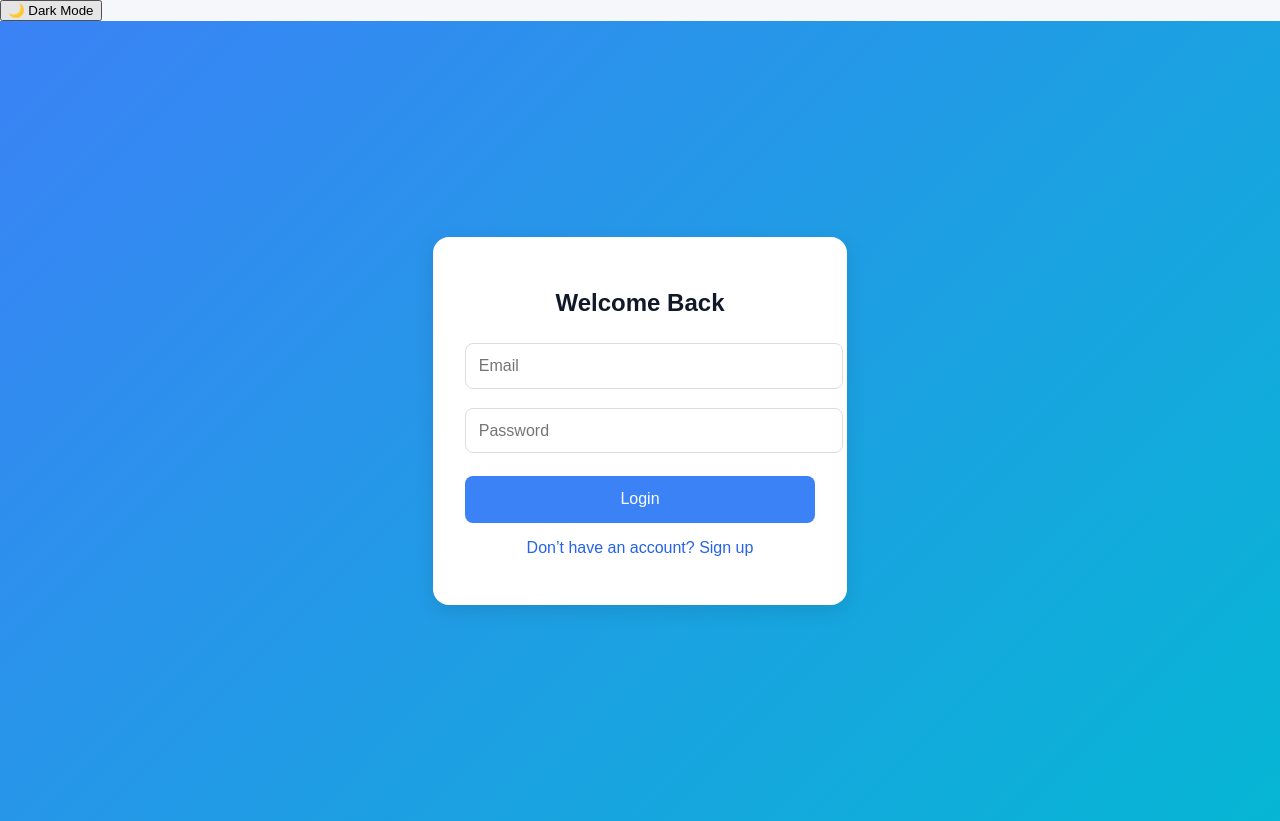
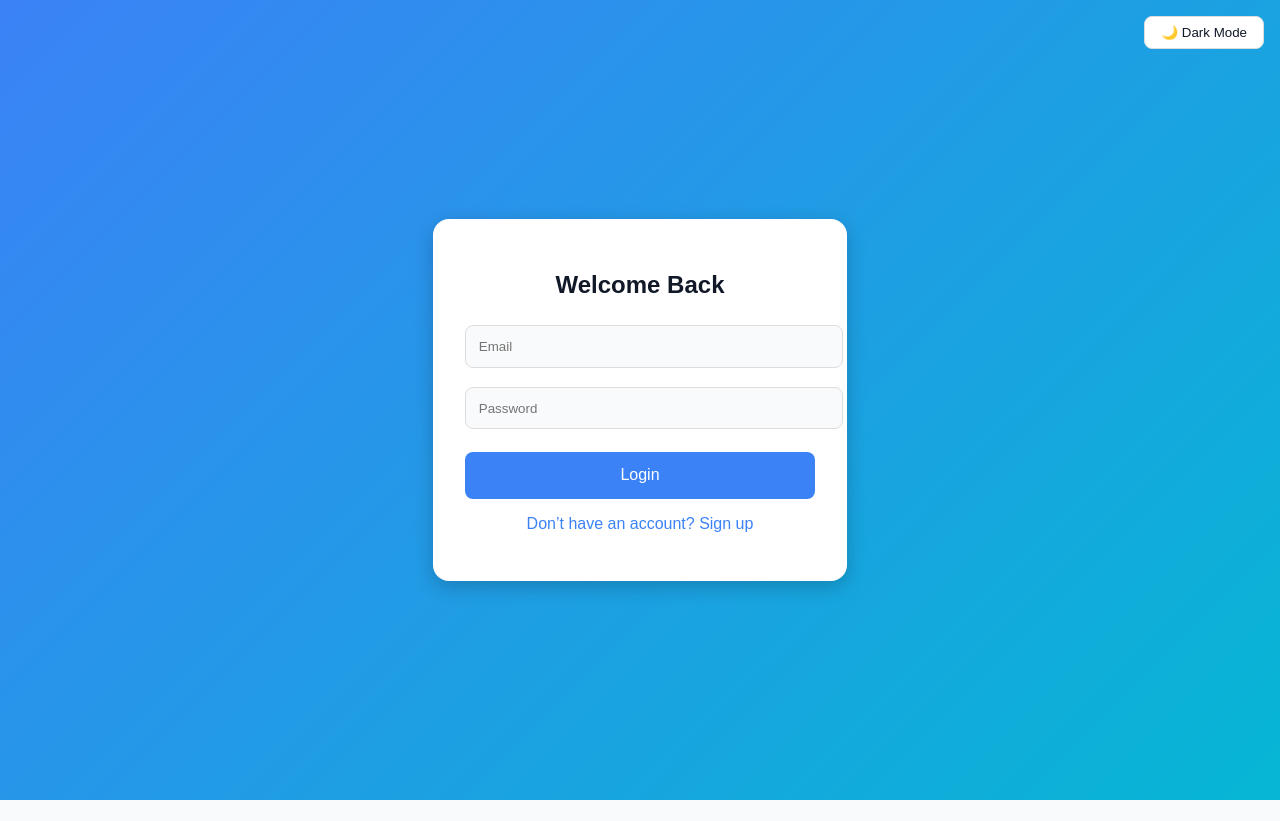
Before and after one commit to Great-Pittbul/chat-app, a React (Vite) app in the folder web-client/: page / in a window 1280 px wide. After the commit the page ends 800 px from the top, so only its background shows below. Built offline with nearby package versions, Linux system fonts and the light colour scheme.

Commit message:
Update style.css

```diff
--- a/web-client/src/style.css
+++ b/web-client/src/style.css
@@ -1,21 +1,50 @@
-/* ===== Global App Styles ===== */
+/* ===== BASE STYLES ===== */
 body {
   margin: 0;
   font-family: "Poppins", sans-serif;
-  background: #f5f7fa;
+  background: var(--bg);
+  color: var(--text);
+  transition: background 0.4s, color 0.4s;
 }
 
-/* ===== Loading Screen ===== */
-.loading-screen {
-  display: flex;
-  height: 100vh;
-  align-items: center;
-  justify-content: center;
-  font-size: 1.2rem;
-  color: #333;
+/* ===== THEME VARIABLES ===== */
+body[data-theme="light"] {
+  --bg: #f9fafb;
+  --text: #111827;
+  --card-bg: #ffffff;
+  --button-bg: #3b82f6;
+  --button-hover: #2563eb;
 }
 
-/* ===== Auth Form Styles ===== */
+body[data-theme="dark"] {
+  --bg: #111827;
+  --text: #e5e7eb;
+  --card-bg: #1f2937;
+  --button-bg: #06b6d4;
+  --button-hover: #0891b2;
+}
+
+/* ===== THEME TOGGLE ===== */
+.theme-toggle {
+  position: fixed;
+  top: 1rem;
+  right: 1rem;
+  z-index: 100;
+}
+.theme-toggle button {
+  background: var(--card-bg);
+  color: var(--text);
+  border: 1px solid #ddd;
+  padding: 0.5rem 1rem;
+  border-radius: 8px;
+  cursor: pointer;
+  transition: 0.3s;
+}
+.theme-toggle button:hover {
+  transform: scale(1.05);
+}
+
+/* ===== AUTH FORM ===== */
 .auth-container {
   display: flex;
   height: 100vh;
@@ -25,17 +54,17 @@ body {
 }
 
 .auth-card {
-  background: #fff;
+  background: var(--card-bg);
   padding: 2rem;
   border-radius: 16px;
-  box-shadow: 0 6px 20px rgba(0, 0, 0, 0.1);
+  box-shadow: 0 6px 20px rgba(0, 0, 0, 0.2);
   width: 350px;
   text-align: center;
 }
 
 .auth-card h2 {
   margin-bottom: 1rem;
-  color: #111827;
+  color: var(--text);
 }
 
 .auth-input {
@@ -45,16 +74,13 @@ body {
   border-radius: 8px;
   border: 1px solid #ddd;
   outline: none;
-  font-size: 1rem;
-}
-
-.auth-input:focus {
-  border-color: #3b82f6;
+  background: var(--bg);
+  color: var(--text);
 }
 
 .auth-button {
   width: 100%;
-  background: #3b82f6;
+  background: var(--button-bg);
   color: white;
   padding: 0.9rem;
   border: none;
@@ -64,33 +90,31 @@ body {
   cursor: pointer;
   transition: 0.3s;
 }
-
 .auth-button:hover {
-  background: #2563eb;
+  background: var(--button-hover);
   transform: translateY(-2px);
 }
 
 .auth-toggle {
   margin-top: 1rem;
-  color: #2563eb;
+  color: var(--button-bg);
   cursor: pointer;
   font-weight: 500;
 }
-
 .auth-toggle:hover {
   text-decoration: underline;
 }
 
-/* ===== Chat Page ===== */
+/* ===== CHAT ===== */
 .chat-container {
   display: flex;
   flex-direction: column;
   height: 100vh;
-  background: #f9fafb;
+  background: var(--bg);
 }
 
 .chat-header {
-  background: #3b82f6;
+  background: var(--button-bg);
   color: white;
   padding: 1rem 1.5rem;
   display: flex;
@@ -105,7 +129,7 @@ body {
 }
 
 .chat-message {
-  background: #fff;
+  background: var(--card-bg);
   margin-bottom: 0.8rem;
   padding: 0.8rem 1rem;
   border-radius: 10px;
@@ -113,13 +137,13 @@ body {
 }
 
 .chat-message strong {
-  color: #1e40af;
+  color: var(--button-bg);
 }
 
 .chat-input-container {
   display: flex;
   padding: 1rem;
-  background: #fff;
+  background: var(--card-bg);
   border-top: 1px solid #eee;
 }
 
@@ -129,11 +153,13 @@ body {
   border-radius: 8px;
   border: 1px solid #ccc;
   outline: none;
+  background: var(--bg);
+  color: var(--text);
   font-size: 1rem;
 }
 
 .chat-send {
-  background: #3b82f6;
+  background: var(--button-bg);
   color: white;
   border: none;
   padding: 0.9rem 1.5rem;
@@ -143,15 +169,14 @@ body {
   font-size: 1rem;
   transition: 0.3s;
 }
-
 .chat-send:hover {
-  background: #2563eb;
+  background: var(--button-hover);
   transform: translateY(-2px);
 }
 
 .logout-button {
   background: white;
-  color: #3b82f6;
+  color: var(--button-bg);
   border: none;
   padding: 0.5rem 1rem;
   border-radius: 8px;
@@ -159,7 +184,6 @@ body {
   font-weight: 500;
   transition: 0.3s;
 }
-
 .logout-button:hover {
   background: #f3f4f6;
 }
```
